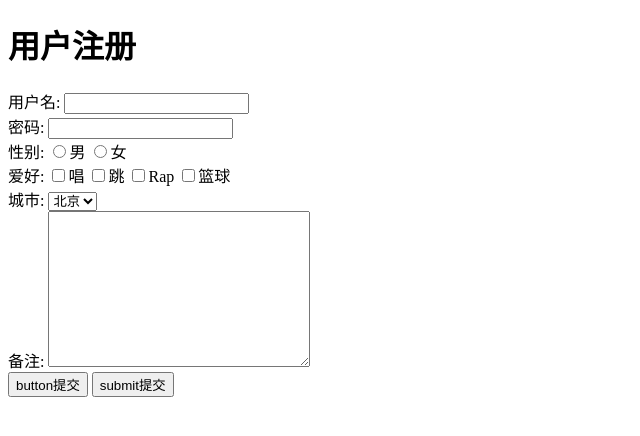
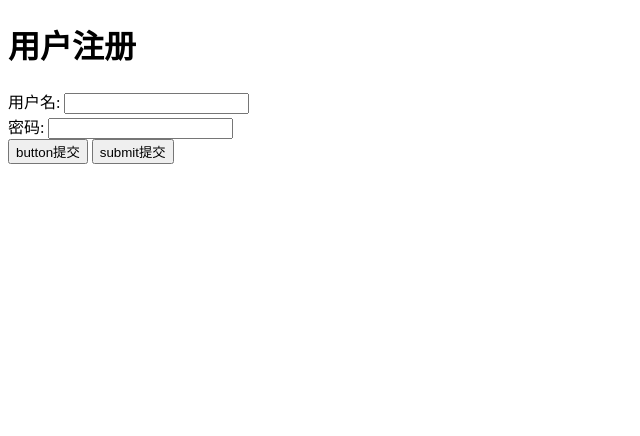
Before and after one commit to suyytib/online, a Flask app: page /register in a window 1280 px wide. Shown: the top 436 px of the page, without its empty margins (0-640 px from the left). Run offline with Flask 3, Linux system fonts and the light colour scheme.

Commit message:
Add files via upload

```diff
--- a/在线学习/python/FlaskWeb/templates/register.html
+++ b/在线学习/python/FlaskWeb/templates/register.html
@@ -8,33 +8,12 @@
 </head>
 <body>
     <h1>用户注册</h1>
-    <form action="/post/register" method="post">
+    <form action="/register" method="post">
     <div>
-        用户名: <input type="text" />
+        用户名: <input type="text" name="username"/>
     </div>
     <div>
-        密码: <input type="password" />
-    </div>
-    <div>
-        性别: <input type="radio" name="sex"/>男 <input type="radio" name="sex"/>女
-    </div>
-    <div>
-        爱好:
-        <input type="checkbox">唱
-        <input type="checkbox">跳
-        <input type="checkbox">Rap
-        <input type="checkbox">篮球
-    </div>
-    <div>
-        城市:
-        <select>
-            <option>北京</option>
-            <option>上海</option>
-            <option>深圳</option>
-        </select>
-    </div>
-    <div>
-        备注: <textarea cols="30" rows="10"></textarea>
+        密码: <input type="password" name="passwd"/>
     </div>
     <div>
         <input type="button" value="button提交">
--- a/在线学习/python/account/app.py
+++ b/在线学习/python/account/app.py
@@ -13,6 +13,16 @@ def do_register():
 @app.route("/post/register", methods=['POST'])
 def post_register():
     get_info = request.form
+
+    username = request.form.get("username")
+    passwd = request.form.get("passwd")
+    sex = request.form.get("sex")
+    hobby_list = request.form.getlist("hobby")
+    city = request.form.get("city")
+    more = request.form.getlist("textarea")
+
+    print(username, passwd, sex, hobby_list, city, more)
+
     return get_info
 
 
```
Also changed, not shown: 在线学习/python/FlaskWeb/web.py (+15 -6 lines).
